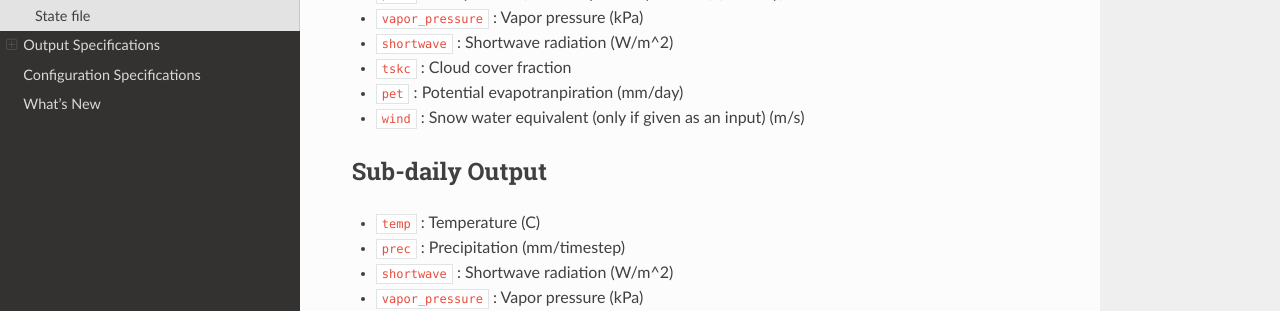
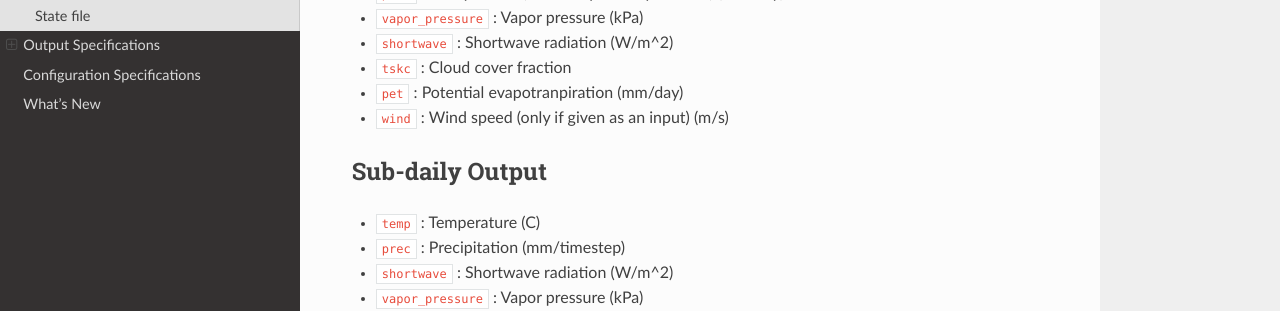
Before and after one commit to UW-Hydro/MetSim, a Sphinx documentation site: the page built from docs/data.rst, in a window 1280 px wide and 900 px high, scrolled down 1435 px. Shown: the part 250-561 px from the top of the window. Built offline with Sphinx 7.4.7 and the Read the Docs theme 2.0.0, drawn with Linux system fonts in a browser that asks for light colours; pages that are not in the unit, such as notebooks, are missing from menus.

Commit message:
Update data.rst

```diff
--- a/docs/data.rst
+++ b/docs/data.rst
@@ -72,7 +72,7 @@ step:
 * ``shortwave`` : Shortwave radiation (W/m^2)
 * ``tskc`` : Cloud cover fraction
 * ``pet`` : Potential evapotranpiration (mm/day)
-* ``wind`` : Snow water equivalent (only if given as an input) (m/s)
+* ``wind`` : Wind speed (only if given as an input) (m/s)
 
 Sub-daily Output
 ----------------
```
